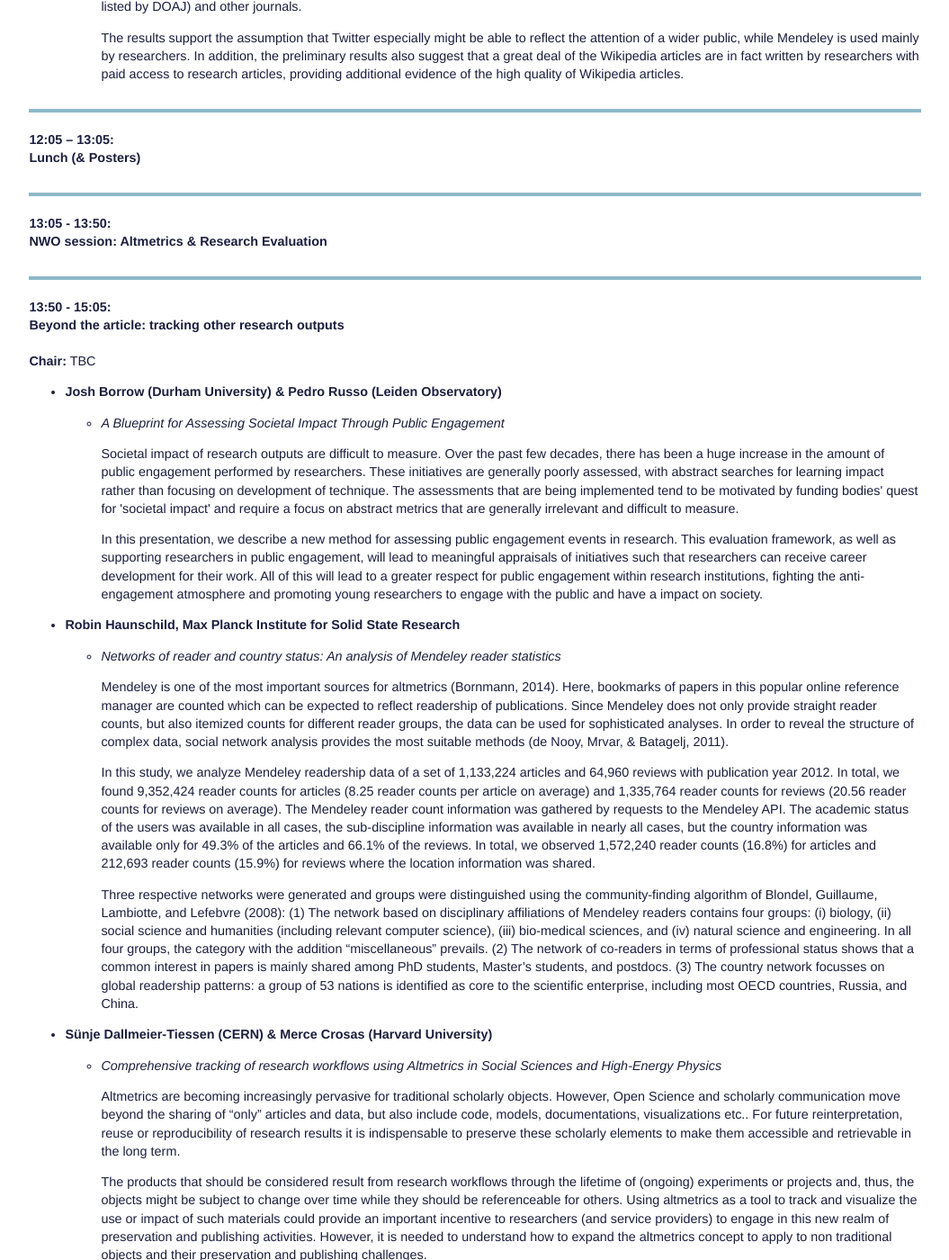
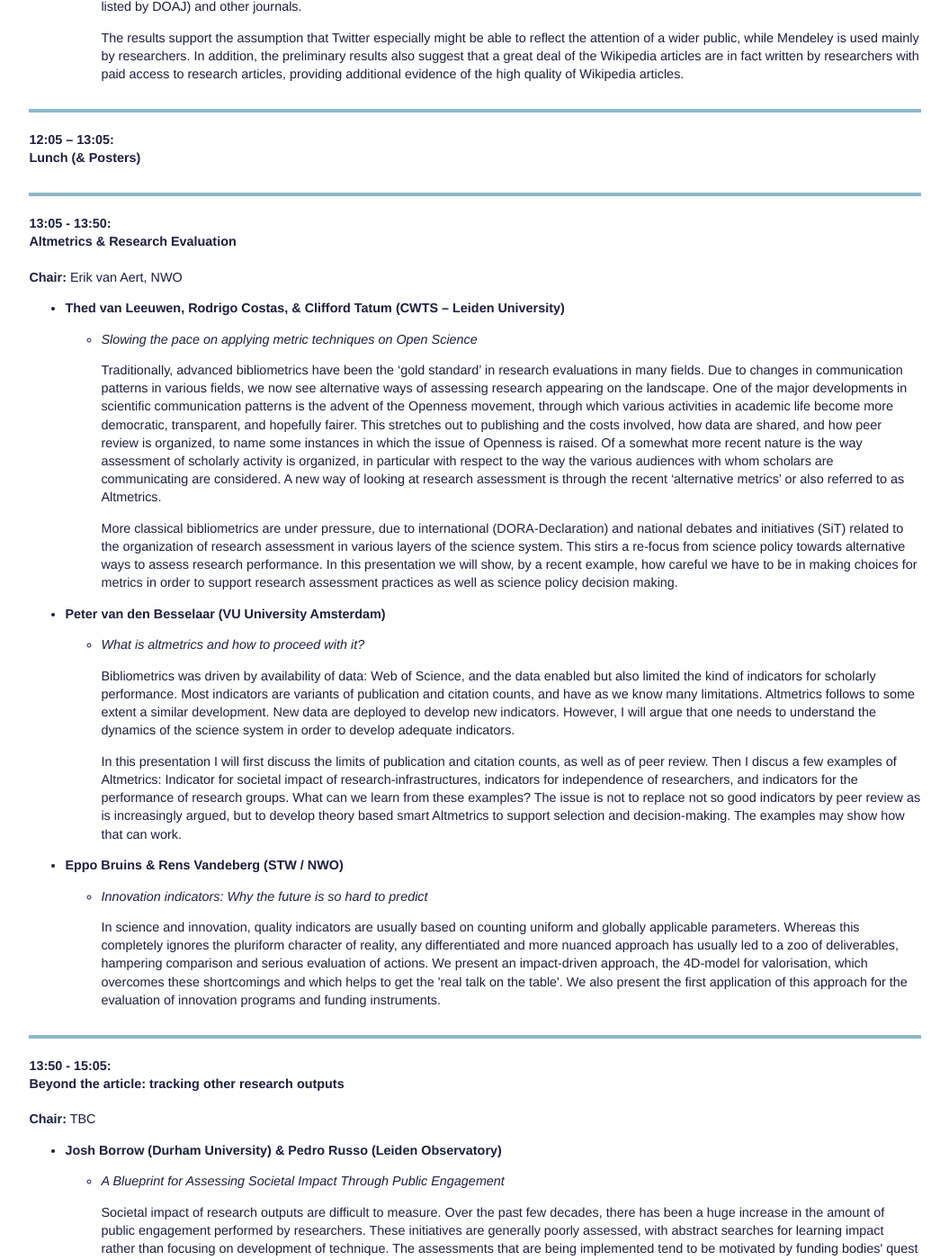
Before and after one commit to amconference/amconference.github.io, a Jekyll site: the page built from schedule/details.html, in a window 1280 px wide and 1400 px high, scrolled down 8662 px. Shown: the whole window at 90% size, without its empty margins (112-1167 px from the left). Built offline with Jekyll 4.4.1, drawn with Linux system fonts in a browser that asks for light colours; nearby versions of some CDN libraries.

Commit message:
nwoinfo
abstracts

```diff
--- a/_layouts/schedule-details.html
+++ b/_layouts/schedule-details.html
@@ -367,7 +367,47 @@
 
   <hr>
 
-  <h4 id="research-evaluation">13:05 - 13:50:<br>NWO session: Altmetrics &amp; Research Evaluation</h4>
+  <h4 id="research-evaluation">13:05 - 13:50:<br>Altmetrics &amp; Research Evaluation</h4>
+  <p><strong>Chair:</strong> Erik van Aert, NWO </p>
+  <ul>
+  <li>
+  <p><strong>Thed van Leeuwen, Rodrigo Costas, &amp; Clifford Tatum (CWTS – Leiden University)</strong></p>
+
+  <ul>
+  <li>
+  <p><em>Slowing the pace on applying metric techniques on Open Science</em></p>
+
+  <p>Traditionally, advanced bibliometrics have been the ‘gold standard’ in research evaluations in many fields. Due to changes in communication patterns in various fields, we now see alternative ways of assessing research appearing on the landscape. One of the major developments in scientific communication patterns is the advent of the Openness movement, through which various activities in academic life become more democratic, transparent, and hopefully fairer. This stretches out to publishing and the costs involved, how data are shared, and how peer review is organized, to name some instances in which the issue of Openness is raised. Of a somewhat more recent nature is the way assessment of scholarly activity is organized, in particular with respect to the way the various audiences with whom scholars are communicating are considered. A new way of looking at research assessment is through the recent ‘alternative metrics’ or also referred to as Altmetrics.</p>
+
+<p>More classical bibliometrics are under pressure, due to international (DORA-Declaration) and national debates and initiatives (SiT) related to the organization of research assessment in various layers of the science system. This stirs a re-focus from science policy towards alternative ways to assess research performance. In this presentation we will show, by a recent example, how careful we have to be in making choices for metrics in order to support research assessment practices as well as science policy decision making.</p>
+</li>
+  </ul>
+  </li>
+  <li>
+  <p><strong>Peter van den Besselaar (VU University Amsterdam)</strong></p>
+
+  <ul>
+  <li>
+  <p><em>What is altmetrics and how to proceed with it?</em></p>
+
+  <p>Bibliometrics was driven by availability of data: Web of Science, and the data enabled but also limited the kind of indicators for scholarly performance. Most indicators are variants of publication and citation counts, and have as we know many limitations. Altmetrics follows to some extent a similar development. New data are deployed to develop new indicators. However, I will argue that one needs to understand the dynamics of the science system in order to develop adequate indicators.</p>
+
+<p>In this presentation I will first discuss the limits of publication and citation counts, as well as of peer review. Then I discus a few examples of Altmetrics: Indicator for societal impact of research-infrastructures, indicators for independence of researchers, and indicators for the performance of research groups. What can we learn from these examples? The issue is not to replace not so good indicators by peer review as is increasingly argued, but to develop theory based smart Altmetrics to support selection and decision-making. The examples may show how that can work.</p>
+</li>
+  </ul>
+  </li>
+  <li>
+  <p><strong>Eppo Bruins &amp; Rens Vandeberg (STW / NWO)</strong></p>
+
+  <ul>
+  <li>
+  <p><em>Innovation indicators: Why the future is so hard to predict</em></p>
+
+  <p>In science and innovation, quality indicators are usually based on counting uniform and globally applicable parameters. Whereas this completely ignores the pluriform character of reality, any differentiated and more nuanced approach has usually led to a zoo of deliverables, hampering comparison and serious evaluation of actions. We present an impact-driven approach, the 4D-model for valorisation, which overcomes these shortcomings and which helps to get the 'real talk on the table'. We also present the first application of this approach for the evaluation of innovation programs and funding instruments.</p>
+ </li>
+  </ul>
+  </li>
+  </ul>
 
   <hr>
 
--- a/_layouts/schedule.html
+++ b/_layouts/schedule.html
@@ -137,7 +137,7 @@
       </tr>
       <tr>
         <th>13:05 - 14:05</th>
-        <td>Altmetrics &amp; Research Evaluation</td>
+        <td><a href="/schedule/details.html#research-evaluation">Altmetrics &amp; Research Evaluation</td>
         <td>
           <strong>Chair: Erik van Aert, NWO</strong>
           <br/>Thed van Leeuwen, Rodrigo Costas &amp; Clifford Tatum, CWTS-Leiden University
```
